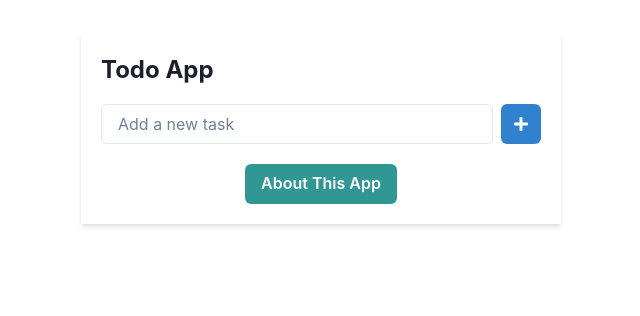
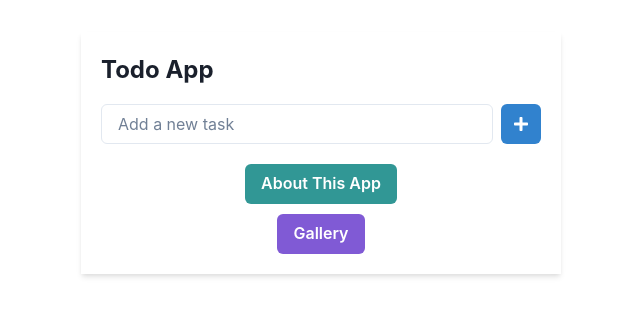
Before and after one commit to GPT-Engineer-App-Dev/prioritize-it, a React (Vite) app: page / in a window 1280 px wide. Shown: the part 128-444 px from the top of the page, without its empty margins (319-959 px from the left). Built offline with nearby package versions, Linux system fonts and the light colour scheme.

Commit message:
Added navigation link to Gallery page on Index page.

```diff
--- a/src/pages/Index.jsx
+++ b/src/pages/Index.jsx
@@ -73,6 +73,9 @@ const Index = () => {
       <Link to="/about" style={{ marginTop: '20px', display: 'block', textAlign: 'center' }}>
         <Button colorScheme="teal">About This App</Button>
       </Link>
+      <Link to="/gallery" style={{ marginTop: '10px', display: 'block', textAlign: 'center' }}>
+        <Button colorScheme="purple">Gallery</Button>
+      </Link>
     </Box>
   );
 };
```
